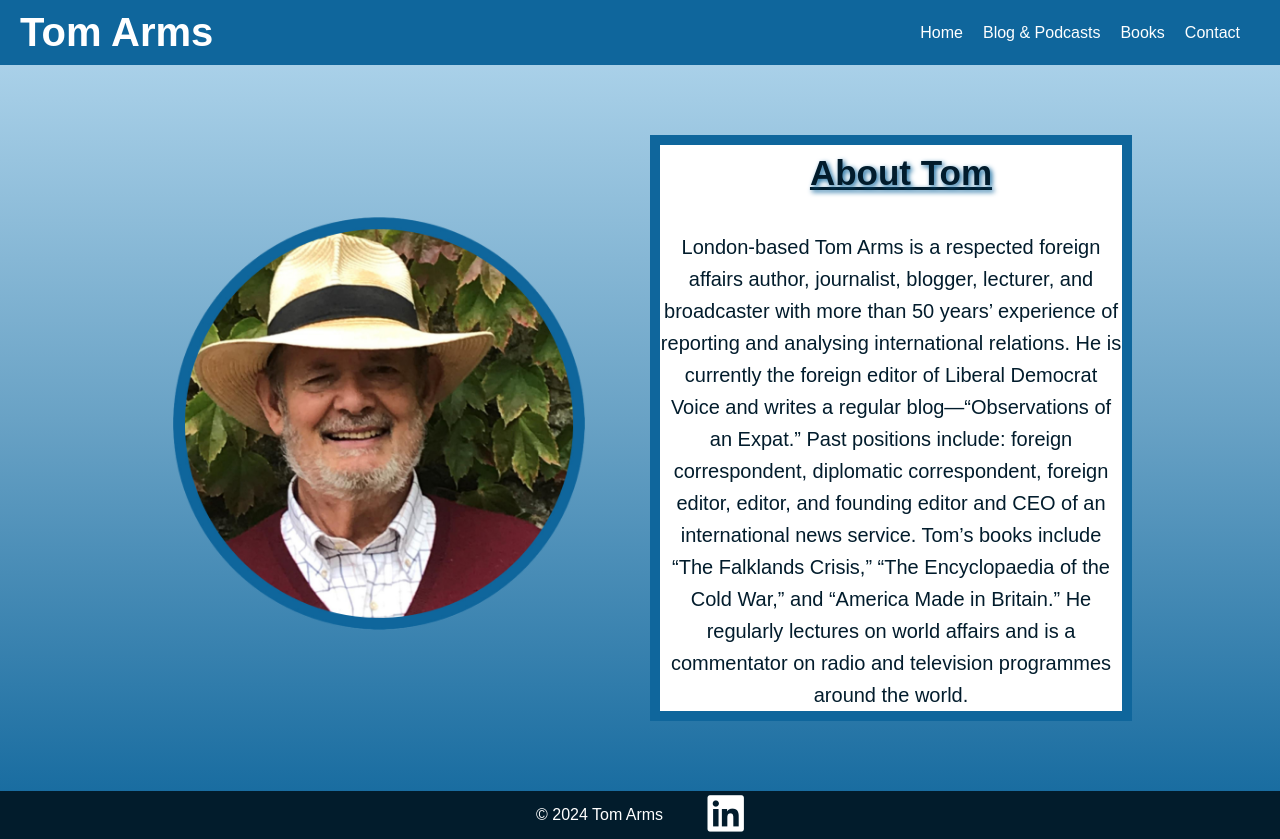
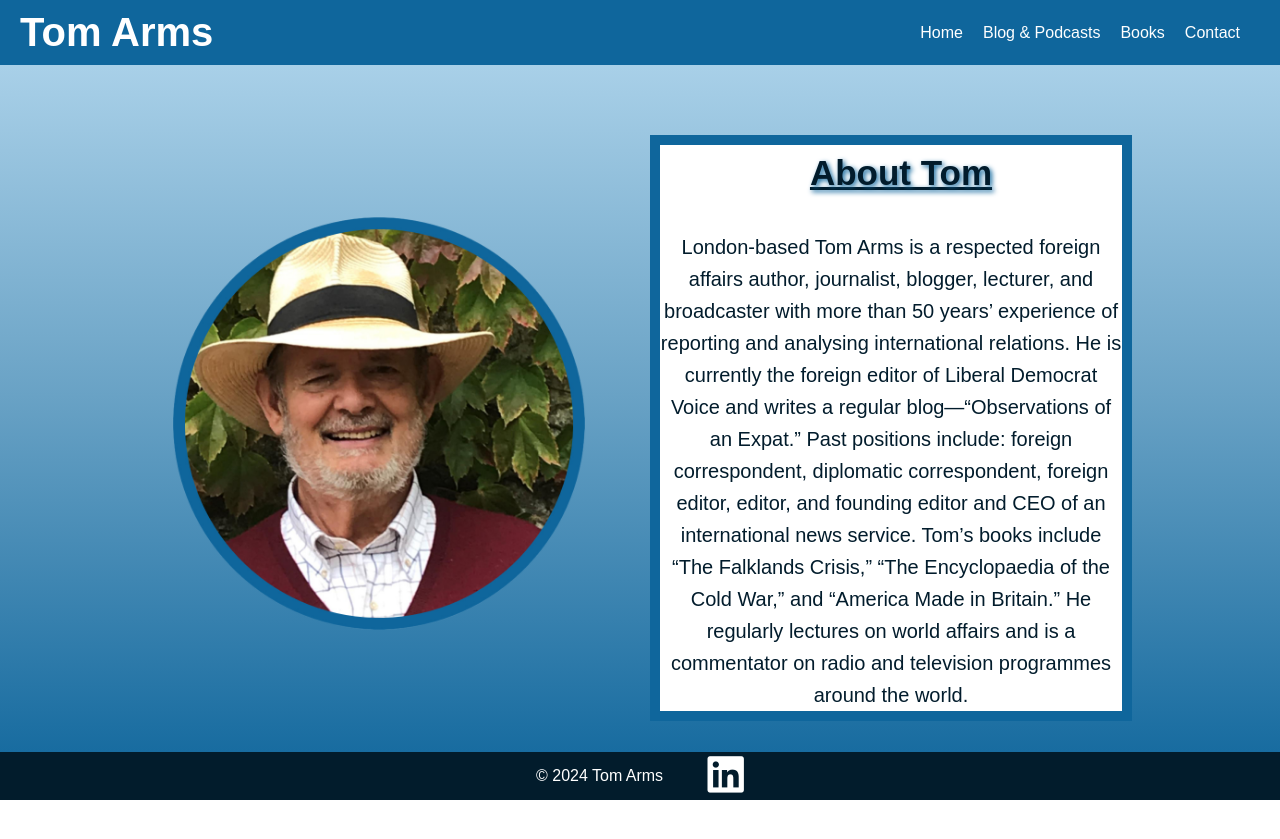
Before and after one commit to Julia-Karpa/tomarms, a plain HTML site: page index.html in a window 1280 px wide. After the commit the page ends 800 px from the top, so only its background shows below. Drawn offline with Linux system fonts and the light colour scheme.

Commit message:
changes to footer

```diff
--- a/assets/css/style.css
+++ b/assets/css/style.css
@@ -4,12 +4,15 @@
   padding: 0;
   box-sizing: border-box;
   font-family: sans-serif;
+  }
 
 
-}
+ body {
+background-color: #b5d9ef;
+ }
 
 /* Set font family (you can choose your own) */
-body {
+#indexBody {
   font-family: Arial, sans-serif;
   background: linear-gradient(#b5d9ef,#69a2c5, #0f669c);
 }
@@ -17,7 +20,7 @@ body {
 /* Style the navbar */
 nav {
   background-color: #0f669c;
-  color: #fff;
+  color: #ffffff;
   display: flex;
   justify-content: space-between;
   align-items: center;
@@ -134,9 +137,9 @@ footer {
   background-color: #021c2c;
   margin-top: auto; /* Align the footer to the bottom */
  text-align: center;
-
-
-
+ position: fixed;
+ bottom: 0;
+ width: 100%;
 }
 
 
--- a/index.html
+++ b/index.html
@@ -7,7 +7,7 @@
     <link rel="stylesheet" href="assets/css/style.css">
     <script src="assets/js/script.js" defer></script>
 </head>
-<body>
+<body id="indexBody">
     <nav>
         <div class="logo">
             <h2>Tom Arms</h2>
```
Also changed, not shown: blog.html (+1 -1 lines).
